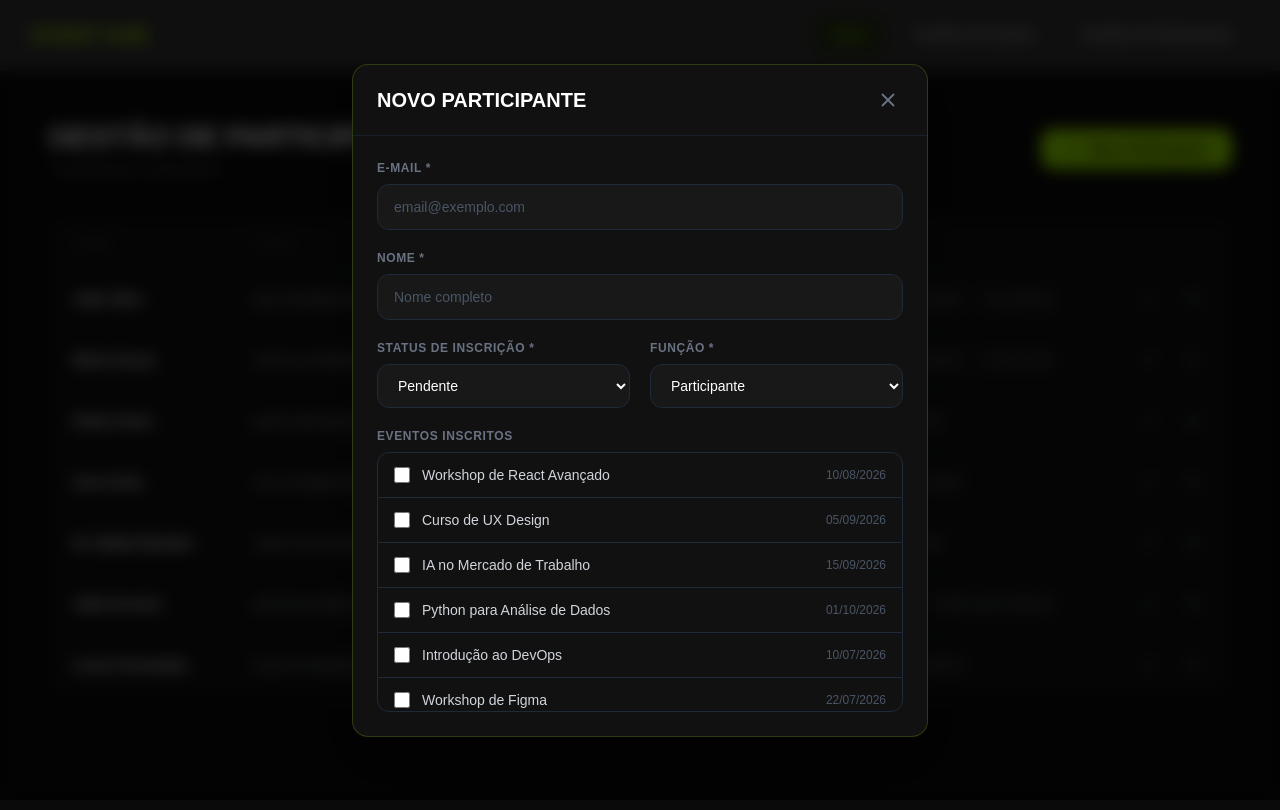
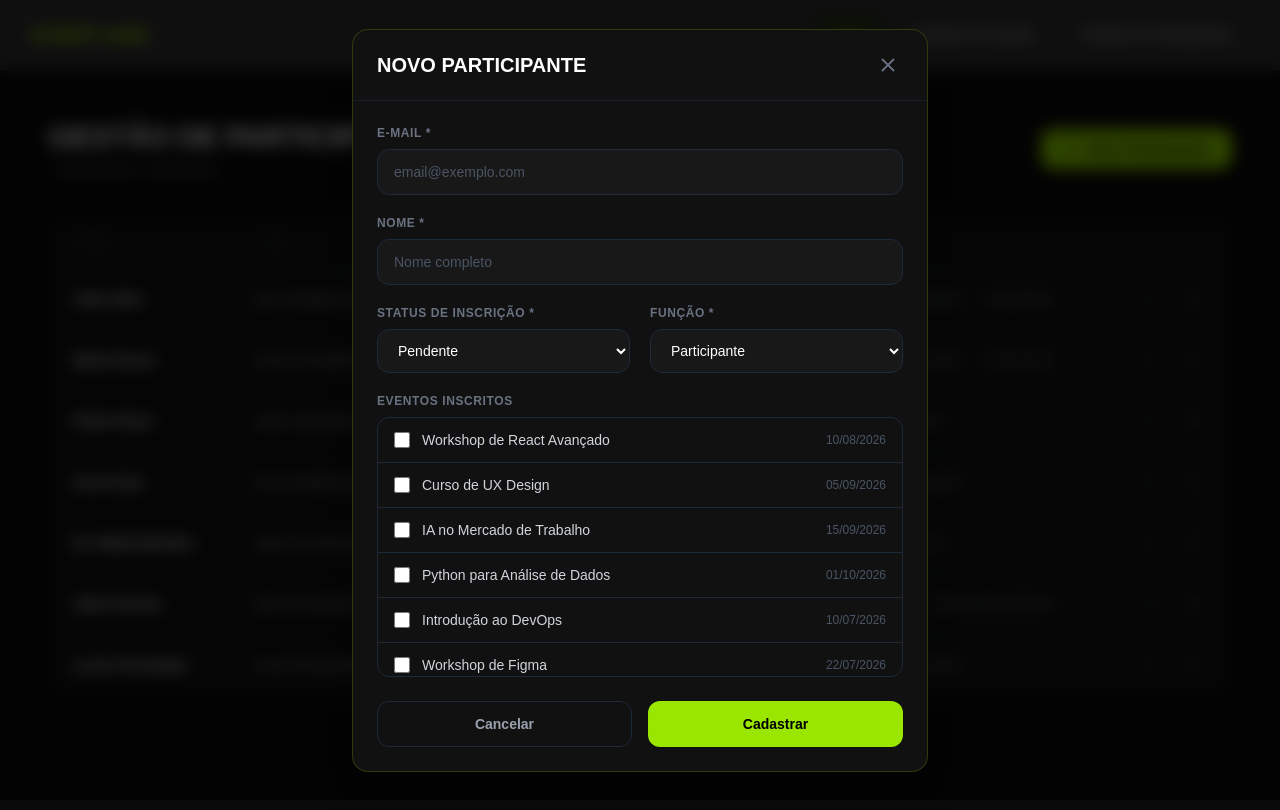
Before and after one commit to gsouza2313/e-ventsplatform, a Next.js app in the folder e-ventsplatform/: page /participantes in a window 1280 px wide. Both pictures are taken after a click on the button "Novo Participante". Shown: the top 810 px of the page. Built offline with nearby package versions, Linux system fonts and the light colour scheme.

Commit message:
feat: adiciona acoes ao formulario de participantes

```diff
--- a/e-ventsplatform/app/participantes/page.tsx
+++ b/e-ventsplatform/app/participantes/page.tsx
@@ -275,6 +275,22 @@ export default function ParticipantesPage() {
                       ))}
                     </div>
                   </div>
+                  <div className="grid grid-cols-2 gap-4 pt-1">
+                            <button
+                              type="button"
+                              onClick={() => setModalAberto(false)}
+                              className="rounded-xl border border-gray-800 px-4 py-3 text-sm font-semibold text-gray-400 transition-colors hover:border-gray-700 hover:bg-gray-800 hover:text-white"
+                            >
+                              Cancelar
+                            </button>
+
+                            <button
+                              type="button"
+                              className="rounded-xl bg-lime-400 px-4 py-3 text-sm font-bold text-black transition-colors hover:bg-lime-300"
+                            >
+                              Cadastrar
+                            </button>
+                          </div>
               </form>
     </div>
   </div>
```
